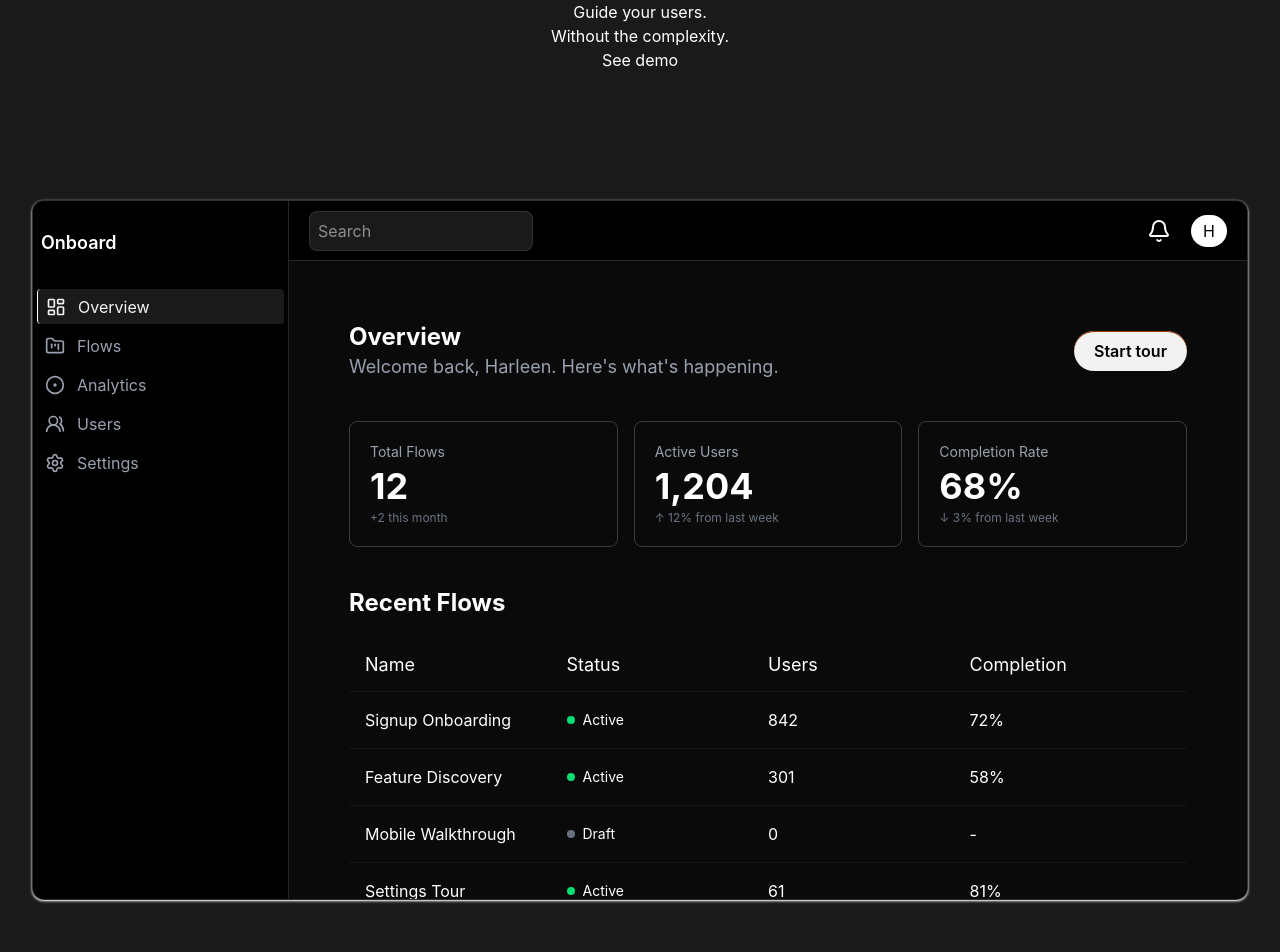
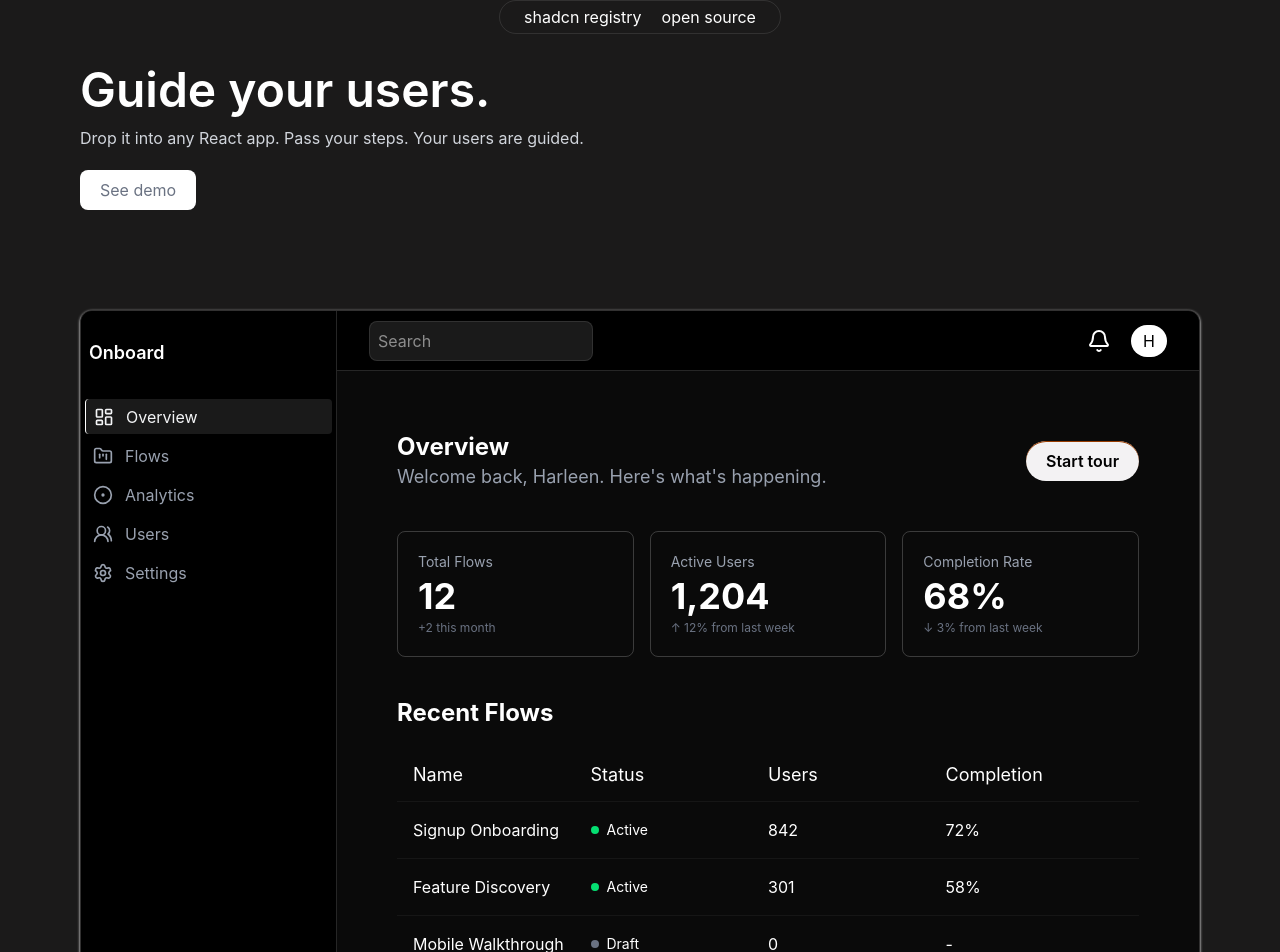
Before and after one commit to harlleenn/Onboard, a React (Vite) app: page / in a window 1280 px wide. Shown: the part 80-1032 px from the top of the page. Built offline with nearby package versions, Linux system fonts and the light colour scheme.

Commit message:
added styling to the landing page

```diff
--- a/src/demo/LandingPage.jsx
+++ b/src/demo/LandingPage.jsx
@@ -9,12 +9,21 @@ export default function LandingPage({
   setTourActive,
 }) {
   return (
-    <div className="min-h-svh bg-[#1b1a1a] flex flex-col items-center px-8 py-20">
+    <div className="min-h-svh bg-[#1b1a1a] flex flex-col items-center px-20 py-20">
       {/* Hero text */}
-      <div className="text-center     w-full h-50 text-white">
-        <h1>Guide your users.</h1>
-        <p>Without the complexity.</p>
-        <button onClick={onStartTour}>See demo</button>
+      <div className="px-6 py-1 text-white border-1 border-white/10 mb-5 flex flex-row gap-5 rounded-full">
+        <div>
+        shadcn registry
+        </div>
+        <div>open source</div>
+
+        </div>
+      <div className="text-start text-balance  w-full h-64 text-white">
+        <h1 className="text-5xl/normal font-semibold">Guide your users.</h1>
+        <p className="text-md/normal text-gray-300">Drop it into any React app. Pass your steps.
+Your users are guided.</p>
+        <button onClick={onStartTour} className="bg-white text-md mt-5 text-gray-500
+        px-5 py-2 rounded-lg cursor-pointer">See demo</button>
       </div>
 
       {/* Product window */}
@@ -32,7 +41,9 @@ export default function LandingPage({
       </div>
 
       {tourActive && (
-        <Spotlight steps={steps} onFinish={() => setTourActive(false)} />
+        <Spotlight
+        steps={steps}
+        onFinish={() => setTourActive(false)} />
       )}
     </div>
   );
--- a/src/demo/components/Dashboard/Navbar.jsx
+++ b/src/demo/components/Dashboard/Navbar.jsx
@@ -3,7 +3,7 @@ import React from 'react'
 
 export default function Navbar() {
   return (
-    <div className=' bg-[#000000] w-full h-15 border-b border-white/15 relative '>
+    <div className=' bg-[#000000] w-full h-15 border-b border-white/15 relative p-3'>
         <div className='flex items-center justify-between h-full px-5'>
           <div id='search'>
              <input placeholder='Search'
--- a/src/demo/components/Dashboard/main-content/Content.jsx
+++ b/src/demo/components/Dashboard/main-content/Content.jsx
@@ -5,7 +5,7 @@ import Table from "./Table";
 
 export default function Content({onStartTour}) {
   return (
-    <div className="bg-[#0a0a0a]  p-15 flex-1 overflow-y-auto ">
+    <div className="bg-[#0a0a0a]  p-15 flex-1 overflow-y-clip ">
       <div className="flex flex-row justify-between">
         <div className="flex flex-col">
           <h1 className="text-white font-bold text-2xl">Overview</h1>
@@ -62,12 +62,7 @@ export default function Content({onStartTour}) {
           users="0"
           completion="-"
         />
-        <Table
-          name="Settings Tour"
-          status="Active"
-          users="61"
-          completion="81%"
-        />
+
       </div>
 
     </div>
--- a/src/lib/components/Spotlight.jsx
+++ b/src/lib/components/Spotlight.jsx
@@ -63,7 +63,7 @@ export default function Spotlight({ steps, onFinish }) {
     width: position.width,
     height: position.height,
     boxShadow:
-      "var(--onboard-spotlight-shadow ,  0 0 0 9999px rgba(0,0,0,0.85))",
+      "var(--onboard-spotlight-shadow ,  0 0 0 9px rgba(0,0,0,0.85))",
     zIndex: "var(--onboard-spotlight-zIndex, 40)",
     backgroundColor: "var(--onboard-spotlight-bg, rgb(255 255 255 / 0.1))",
   };
```
